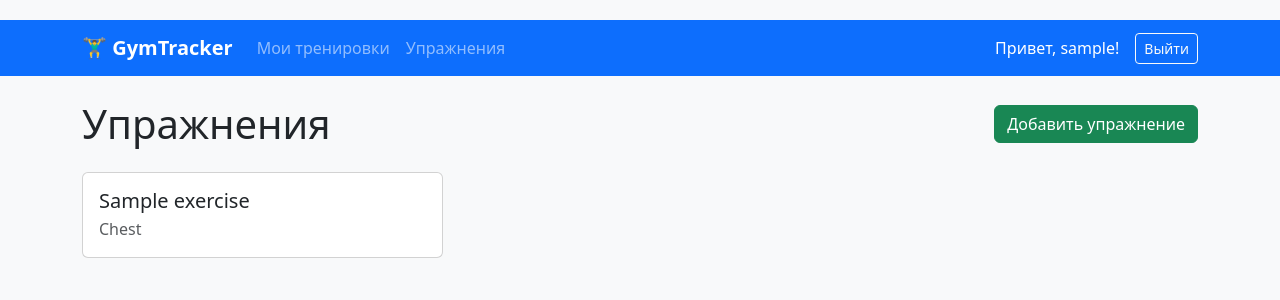
After one commit to daaangit/Python-project, a Django app: page /exercises/ in a window 1280 px wide. The commit adds this page. Shown: the top 300 px of the page. Run offline with Django 5.2, Linux system fonts and the light colour scheme; a user stored in the database is signed in; tables that the repository leaves empty hold one stand-in row (values such as "Sample post").

Commit message:
backend logic implementation - user ownership, safe CRUD

```diff
--- a/workouts/models.py
+++ b/workouts/models.py
@@ -12,7 +12,7 @@ class Exercise(models.Model):
         ("Core", "Core"),
         ("Other", "Other"),
     ]
-
+    user = models.ForeignKey(User, on_delete=models.CASCADE, related_name="exercises")
     name = models.CharField(max_length=100)
     muscle_group = models.CharField(
         max_length=20,
@@ -22,6 +22,11 @@ class Exercise(models.Model):
 
     def __str__(self):
         return f"{self.name} ({self.muscle_group})"
+
+    class Meta:
+        constraints = [
+            models.UniqueConstraint(fields=["user", "name"], name="uniq_exercise_per_user")
+        ]
 
 
 class Workout(models.Model):
@@ -33,7 +38,7 @@ class Workout(models.Model):
         ("Other", "Other"),
     ]
 
-    user = models.ForeignKey(User, on_delete=models.CASCADE)
+    user = models.ForeignKey(User, on_delete=models.CASCADE, related_name="workouts")
     date = models.DateField()
     day_type = models.CharField(
         max_length=30,
@@ -50,6 +55,10 @@ class Workout(models.Model):
     def __str__(self):
         return f"{self.user.username} – {self.day_type} – {self.date}"
 
+    duration_min = models.PositiveIntegerField(null=True, blank=True)
+    bodyweight = models.FloatField(null=True, blank=True)
+    energy = models.PositiveSmallIntegerField(null=True, blank=True)
+
 
 class SetEntry(models.Model):
     workout = models.ForeignKey(
--- a/workouts/templates/workouts/base.html
+++ b/workouts/templates/workouts/base.html
@@ -40,7 +40,7 @@
                         <a class="nav-link" href="{% url 'workout_list' %}">Мои тренировки</a>
                     </li>
                     <li class="nav-item">
-                        <a class="nav-link" href="#">Прогресс</a>
+                    <a class="nav-link" href="{% url 'exercise_list' %}">Упражнения</a>
                     </li>
                 </ul>
 
--- /dev/null
+++ b/workouts/templates/workouts/exercise_list.html
@@ -0,0 +1,32 @@
+{% extends "workouts/base.html" %}
+{% block title %}Упражнения{% endblock %}
+
+{% block content %}
+<div class="d-flex justify-content-between align-items-center mb-4">
+    <h1 class="mb-0">Упражнения</h1>
+    <a href="{% url 'exercise_add' %}" class="btn btn-success">
+        <i class="bi bi-plus-circle"></i> Добавить упражнение
+    </a>
+</div>
+
+{% if object_list %}
+<div class="row row-cols-1 row-cols-md-2 row-cols-lg-3 g-3">
+    {% for ex in object_list %}
+    <div class="col">
+        <div class="card h-100">
+            <div class="card-body">
+                <h5 class="card-title mb-1">{{ ex.name }}</h5>
+                <div class="text-muted">{{ ex.muscle_group }}</div>
+            </div>
+        </div>
+    </div>
+    {% endfor %}
+</div>
+{% else %}
+<div class="alert alert-info text-center py-5">
+    <h4 class="alert-heading">Пока нет упражнений</h4>
+    <p>Добавь упражнения, чтобы потом выбирать их при добавлении подходов.</p>
+    <a href="{% url 'exercise_add' %}" class="btn btn-primary">Добавить первое упражнение</a>
+</div>
+{% endif %}
+{% endblock %}
--- a/workouts/templates/workouts/set_form.html
+++ b/workouts/templates/workouts/set_form.html
@@ -87,7 +87,7 @@
                     </div>
 
                     <div class="d-flex justify-content-between mt-4">
-                        <a href="{% url 'workout_detail' view.kwargs.workout_id %}" class="btn btn-outline-secondary">
+                        <a href="{% url 'workout_detail' workout.id %}" class="btn btn-outline-secondary">
                             <i class="bi bi-arrow-left"></i> Отмена
                         </a>
                         <button type="submit" class="btn btn-primary">
--- a/workouts/templates/workouts/workout_list.html
+++ b/workouts/templates/workouts/workout_list.html
@@ -28,7 +28,7 @@
                 {% endif %}
 
                 <div class="mt-3">
-                    <span class="badge bg-info">Подходов: {{ workout.setentry_set.count }}</span>
+                    <span class="badge bg-info">Подходов: {{ workout.sets.count }}</span>
                 </div>
             </div>
             <div class="card-footer bg-transparent border-top-0">
--- a/workouts/urls.py
+++ b/workouts/urls.py
@@ -1,13 +1,29 @@
 from django.urls import path
-from . import views
+from .views import (
+    WorkoutListView,
+    WorkoutDetailView,
+    WorkoutCreateView,
+    WorkoutUpdateView,
+    WorkoutDeleteView,
+    SetEntryCreateView,
+    SetEntryDeleteView,
+    SetEntryUpdateView,
+    ExerciseListView,
+    ExerciseCreateView,
+)
 
 urlpatterns = [
-    path('', views.WorkoutListView.as_view(), name='workout_list'),
-    path('workout/<int:pk>/', views.WorkoutDetailView.as_view(), name='workout_detail'),
-    path('workout/add/', views.WorkoutCreateView.as_view(), name='workout_add'),
-    path('workout/<int:pk>/edit/', views.WorkoutUpdateView.as_view(), name='workout_edit'),
-    path('workout/<int:pk>/delete/', views.WorkoutDeleteView.as_view(), name='workout_delete'),
+    path('', WorkoutListView.as_view(), name='workout_list'),
+    path('workout/<int:pk>/', WorkoutDetailView.as_view(), name='workout_detail'),
+    path('workout/add/', WorkoutCreateView.as_view(), name='workout_add'),
+    path('workout/<int:pk>/edit/', WorkoutUpdateView.as_view(), name='workout_edit'),
+    path('workout/<int:pk>/delete/', WorkoutDeleteView.as_view(), name='workout_delete'),
 
-    path('workout/<int:workout_id>/set/add/', views.SetEntryCreateView.as_view(), name='set_add'),
-    path('set/<int:pk>/delete/', views.SetEntryDeleteView.as_view(), name='set_delete'),
+    path('workout/<int:workout_id>/set/add/', SetEntryCreateView.as_view(), name='set_add'),
+    path('set/<int:pk>/delete/', SetEntryDeleteView.as_view(), name='set_delete'),
+
+    path('exercises/', ExerciseListView.as_view(), name='exercise_list'),
+    path('exercises/add/', ExerciseCreateView.as_view(), name='exercise_add'),
+    path("set/<int:pk>/edit/", SetEntryUpdateView.as_view(), name="set_edit"),
+
 ]
--- a/workouts/views.py
+++ b/workouts/views.py
@@ -2,7 +2,8 @@ from django.shortcuts import render
 from django.views.generic import ListView, DetailView, CreateView, UpdateView, DeleteView
 from django.urls import reverse_lazy
 from django.contrib.auth.mixins import LoginRequiredMixin
-from .models import Workout, SetEntry
+from django.db.models import Count, Sum, F
+from .models import Workout, SetEntry, Exercise
 from django.shortcuts import get_object_or_404
 
 
@@ -14,9 +15,27 @@ class WorkoutListView(ListView):
         return Workout.objects.filter(user=self.request.user)
 
 
-class WorkoutDetailView(DetailView):
+
+class WorkoutDetailView(LoginRequiredMixin, DetailView):
     model = Workout
     template_name = 'workouts/workout_detail.html'
+
+    def get_queryset(self):
+        return Workout.objects.filter(user=self.request.user)
+
+    def get_context_data(self, **kwargs):
+        context = super().get_context_data(**kwargs)
+        workout = self.object
+
+        sets_qs = workout.sets.select_related('exercise')
+
+        context['unique_exercises'] = (
+            sets_qs.values('exercise_id').distinct().count()
+        )
+        context['total_sets'] = sets_qs.count()
+        context["total_volume"] = round(sum(s.weight * s.reps for s in sets_qs), 2)
+        return context
+
 
 
 class WorkoutCreateView(CreateView):
@@ -30,17 +49,22 @@ class WorkoutCreateView(CreateView):
         return super().form_valid(form)
 
 
+
 class WorkoutUpdateView(UpdateView):
     model = Workout
     fields = ['date', 'day_type', 'notes']
     template_name = 'workouts/workout_form.html'
     success_url = reverse_lazy('workout_list')
+    def get_queryset(self):
+        return Workout.objects.filter(user=self.request.user)
 
 
 class WorkoutDeleteView(DeleteView):
     model = Workout
     template_name = 'workouts/workout_confirm_delete.html'
     success_url = reverse_lazy('workout_list')
+    def get_queryset(self):
+        return Workout.objects.filter(user=self.request.user)
 
 class SetEntryCreateView(CreateView):
     model = SetEntry
@@ -56,10 +80,53 @@ class SetEntryCreateView(CreateView):
         return reverse_lazy('workout_detail', kwargs={'pk': self.kwargs['workout_id']})
 
 
-class SetEntryDeleteView(DeleteView):
+class SetEntryDeleteView(LoginRequiredMixin, DeleteView):
     model = SetEntry
-    template_name = 'workouts/set_confirm_delete.html'
+    template_name = "workouts/set_confirm_delete.html"
+
+    def get_queryset(self):
+        return SetEntry.objects.filter(workout__user=self.request.user)
 
     def get_success_url(self):
-        workout_id = self.object.workout.id
-        return reverse_lazy('workout_detail', kwargs={'pk': workout_id})
+        return reverse("workout_detail", kwargs={"pk": self.object.workout_id})
+
+
+class SetEntryUpdateView(LoginRequiredMixin, UpdateView):
+    model = SetEntry
+    fields = ["exercise", "weight", "reps", "notes"]
+    template_name = "workouts/set_form.html"
+
+    def get_queryset(self):
+        return SetEntry.objects.filter(workout__user=self.request.user)
+
+    def get_success_url(self):
+        return reverse("workout_detail", kwargs={"pk": self.object.workout_id})
+
+    def get_context_data(self, **kwargs):
+        ctx = super().get_context_data(**kwargs)
+        ctx["workout"] = self.object.workout
+        return ctx
+
+class ExerciseListView(LoginRequiredMixin, ListView):
+    model = Exercise
+    template_name = 'workouts/exercise_list.html'
+    def get_queryset(self):
+        return Exercise.objects.filter(user=self.request.user).order_by("muscle_group", "name")
+
+class ExerciseCreateView(LoginRequiredMixin, CreateView):
+    model = Exercise
+    fields = ['name', 'muscle_group']
+    template_name = 'workouts/exercise_form.html'
+    success_url = reverse_lazy('exercise_list')
+    def dispatch(self, request, *args, **kwargs):
+        self.workout = get_object_or_404(Workout, pk=kwargs["workout_id"], user=request.user)
+        return super().dispatch(request, *args, **kwargs)
+
+    def form_valid(self, form):
+        form.instance.workout = self.workout
+        return super().form_valid(form)
+
+    def get_context_data(self, **kwargs):
+        ctx = super().get_context_data(**kwargs)
+        ctx["workout"] = self.workout
+        return ctx
```
Also changed, not shown: workouts/templates/workouts/exercise_form.html (added, +29 -0 lines), workouts/templates/workouts/workout_detail.html (+10 -14 lines), workouts/migrations/0002_workout_bodyweight_workout_duration_min_and_more.py (added), workouts/migrations/0003_exercise_user_alter_workout_user_and_more.py (added).
